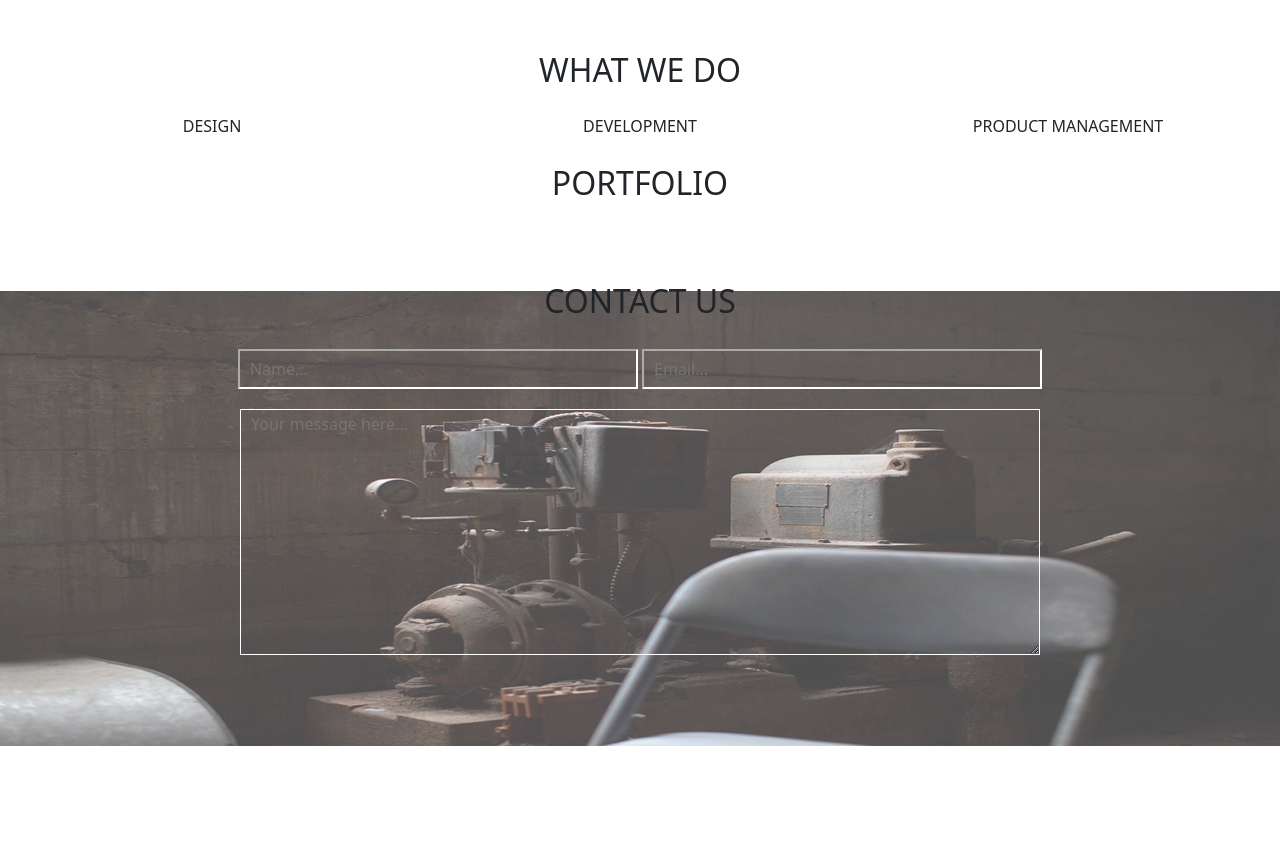
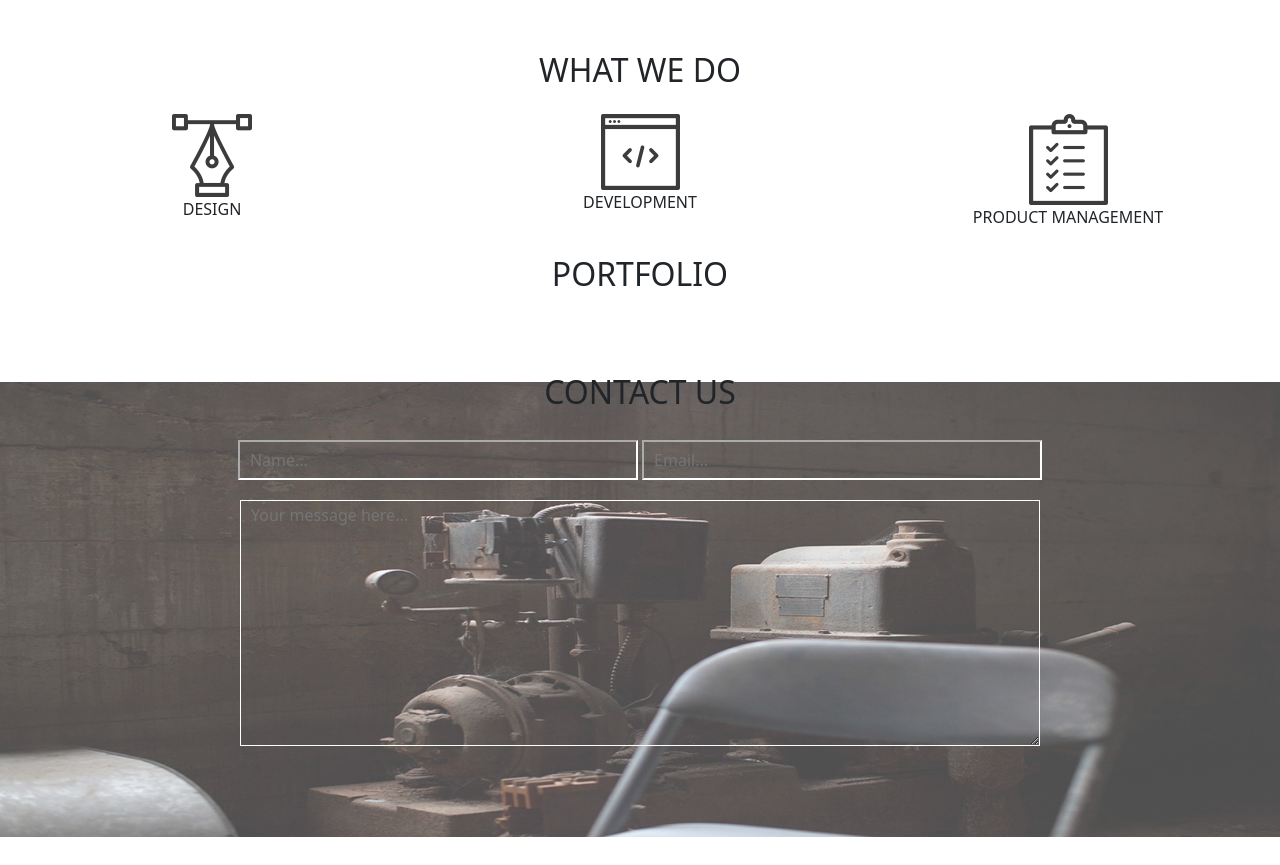
Before and after one commit to steph-64/Delani-studio, a plain HTML site: page index.html in a window 1280 px wide. Shown: the part 1281-2146 px from the top of the page. Drawn offline with nearby package versions, Linux system fonts and the light colour scheme.

Commit message:
add file

```diff
--- a/index.html
+++ b/index.html
@@ -65,7 +65,7 @@
             <div class="col-sm-4">
 
                 <div id="design">
-                    DESIGN
+                 <img src="./design_icon (1).png" alt="">  <br>DESIGN
                 </div>
 
                 <div class="hidden" id="hidden1">
@@ -79,7 +79,7 @@
             <div class="col-sm-4">
 
                 <div id="development">
-                    DEVELOPMENT
+                   <img src="./dev_icon (1).png" alt=""> <br>DEVELOPMENT
                 </div>
 
                 <div class="hidden" id="hidden2">
@@ -90,7 +90,7 @@
             </div>
             <div class="col-sm-4">
                 <div id="product">
-                    PRODUCT MANAGEMENT
+                <img src="./product_icon (1).png" alt=""> <br>PRODUCT MANAGEMENT
                 </div>
 
                 <div class="hidden" id="hidden3">
```
Also changed, not shown: design_icon (1).png (added), design_icon.png (added), dev_icon (1).png (added), dev_icon.png (added), product_icon (1).png (added), product_icon.png (added).
